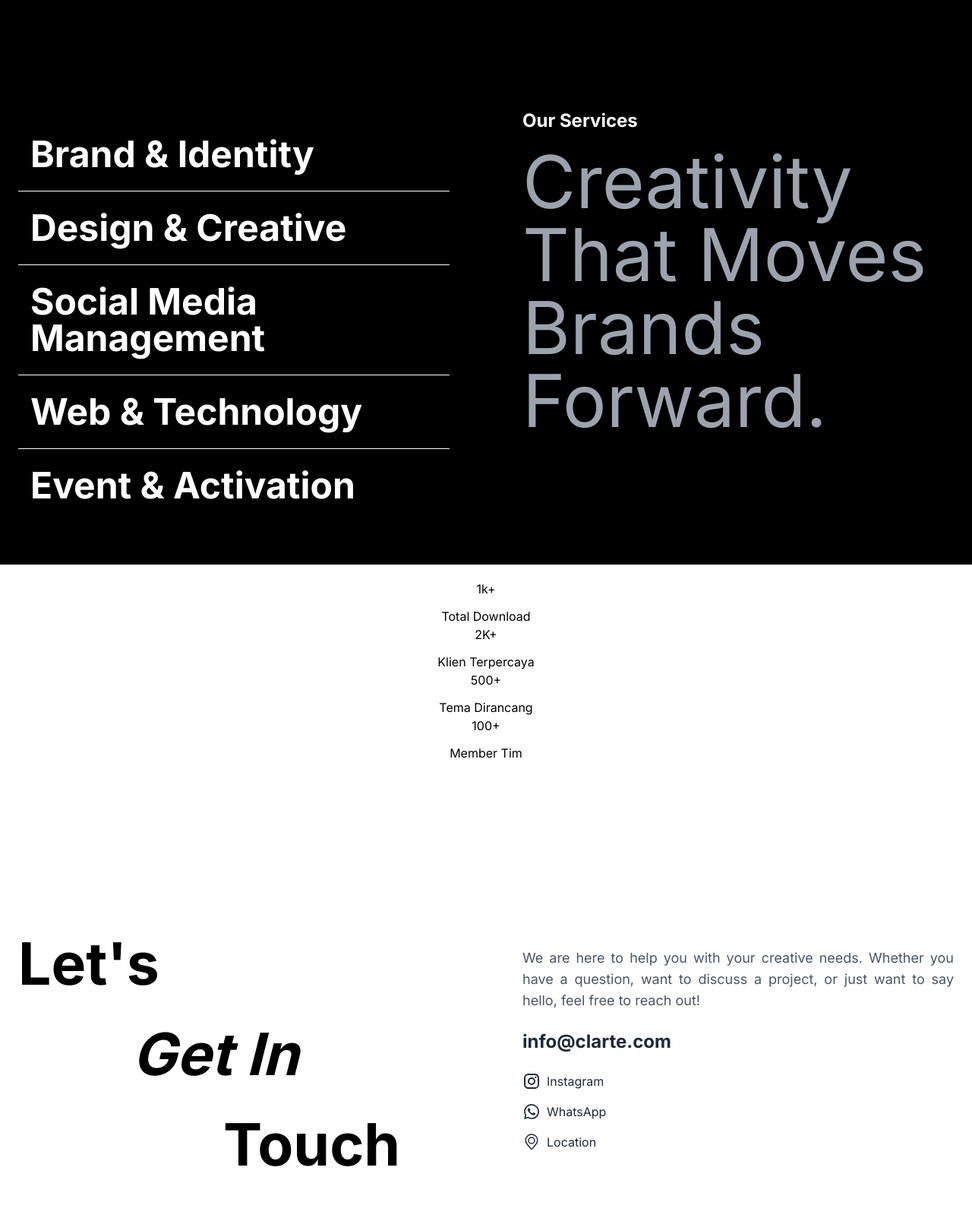
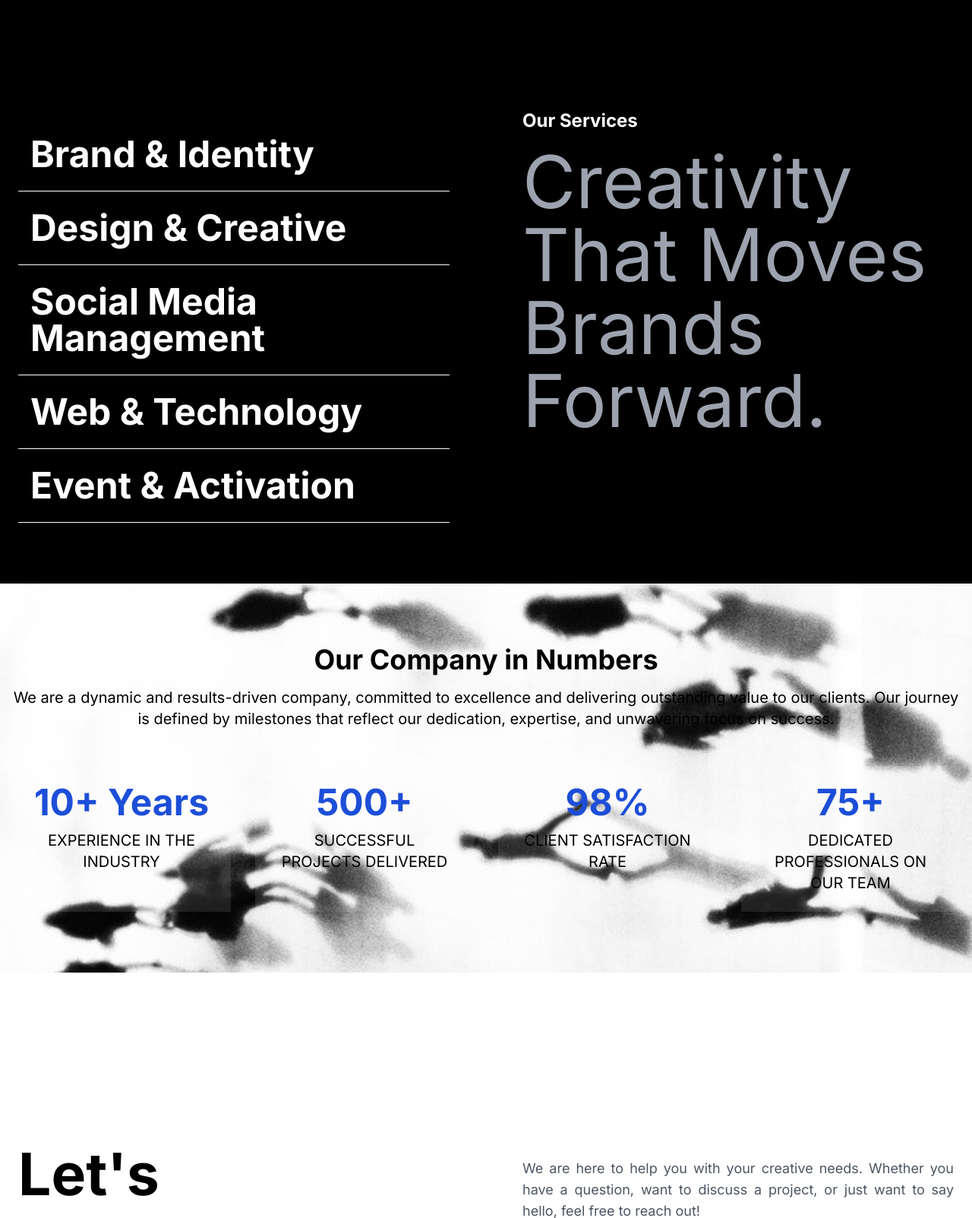
Before and after one commit to Fendyra/Clarte, a PHP site: page / in a window 1280 px wide. Shown: the part 2303-3906 px from the top of the page at 76% size. Run offline with PHP 8.4, Linux system fonts and the light colour scheme; some libraries are stand-ins or nearby versions.

Commit message:
Update Section Service

```diff
--- a/public/index.php
+++ b/public/index.php
@@ -113,6 +113,7 @@
               <h3 class="text-white text-4xl md:text-5xl font-bold mb-4 text-start ml-4">
                 Event & Activation
               </h3>
+              <span class="border-t border-white"></span>
             </div>
 
             <!-- Kolom kanan: judul + tagline -->
@@ -128,25 +129,39 @@
     </div>
 </section>
 
-    <!-- COUNTER -->
-    <section id="counter" class="section-padding pt-5 bg-white">
-            <div class="container text-center">
-                <div class="row g-4">
-                    <div class="col-lg-3 col-sm-6" data-aos="fade-down" data-aos-delay="150">
-                        <h1 class="text-black display-4">1k+</h1>
-                        <h6 class="text-uppercase mb-0 text-black mt-3">Total Download</h6>
+  <!-- Counter Section -->
+  <section id="counter" class="py-20 text-white relative">
+      <div class="absolute inset-0 z-0">
+          <img src="images/Lost-Cause.jpg" alt="Background Image" class="w-full h-full object-cover">
+          <div class="absolute inset-0"></div>
       </div>
-                    <div class="col-lg-3 col-sm-6" data-aos="fade-down" data-aos-delay="250">
-                        <h1 class="text-black display-4">2K+</h1>
-                        <h6 class="text-uppercase mb-0 text-black mt-3">Klien Terpercaya</h6>
+
+      <div class="container mx-auto px-4 z-10 relative">
+          <div class="text-center mb-12">
+              <h2 class="text-3xl md:text-4xl font-bold mb-4 text-black">Our Company in Numbers</h2>
+              <p class="text-lg md:text-xl text-black">
+                We are a dynamic and results-driven company, committed to excellence and delivering outstanding value to our clients. Our journey is defined by milestones that reflect our dedication, expertise, and unwavering focus on success.              </p>
           </div>
-                    <div class="col-lg-3 col-sm-6" data-aos="fade-down" data-aos-delay="350">
-                        <h1 class="text-black display-4">500+</h1>
-                        <h6 class="text-uppercase mb-0 text-black mt-3">Tema Dirancang</h6>
+
+          <div class="grid grid-cols-1 sm:grid-cols-2 lg:grid-cols-4 gap-8">
+              <div class="flex flex-col items-center p-6 bg-white bg-opacity-10" data-aos="fade-down" data-aos-delay="150">
+                  <h1 class="text-4xl md:text-5xl font-extrabold text-blue-700">10+ Years</h1>
+                  <h6 class="text-xl font-medium mt-3 uppercase text-black text-center">Experience in the Industry</h6>
               </div>
-                    <div class="col-lg-3 col-sm-6" data-aos="fade-down" data-aos-delay="450">
-                        <h1 class="text-black display-4">100+</h1>
-                        <h6 class="text-uppercase mb-0 text-black mt-3">Member Tim</h6>
+
+              <div class="flex flex-col items-center p-6 bg-white bg-opacity-10" data-aos="fade-down" data-aos-delay="250">
+                  <h1 class="text-4xl md:text-5xl font-extrabold text-blue-700">500+</h1>
+                  <h6 class="text-xl font-medium mt-3 uppercase text-black text-center">Successful Projects Delivered</h6>
+              </div>
+
+              <div class="flex flex-col items-center p-6 bg-white bg-opacity-10" data-aos="fade-down" data-aos-delay="350">
+                  <h1 class="text-4xl md:text-5xl font-extrabold text-blue-700">98%</h1>
+                  <h6 class="text-xl font-medium mt-3 uppercase text-black text-center">Client Satisfaction Rate</h6>
+              </div>
+
+              <div class="flex flex-col items-center p-6 bg-white bg-opacity-10" data-aos="fade-down" data-aos-delay="450">
+                  <h1 class="text-4xl md:text-5xl font-extrabold text-blue-700">75+</h1>
+                  <h6 class="text-xl font-medium mt-3 uppercase text-black text-center">Dedicated Professionals on Our Team</h6>
               </div>
           </div>
       </div>
```
Also changed, not shown: public/images/Lost-Cause.jpg (added). Lines whose indentation alone changed are shown as unchanged.
